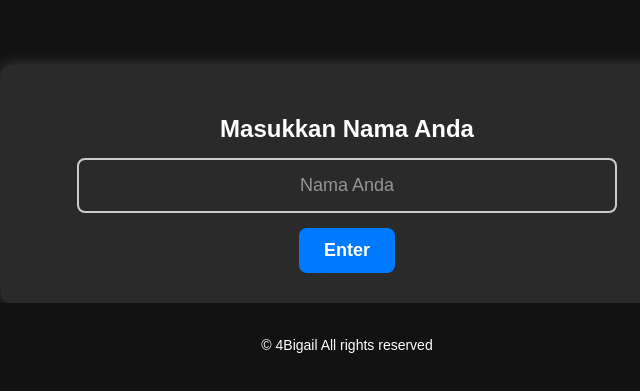
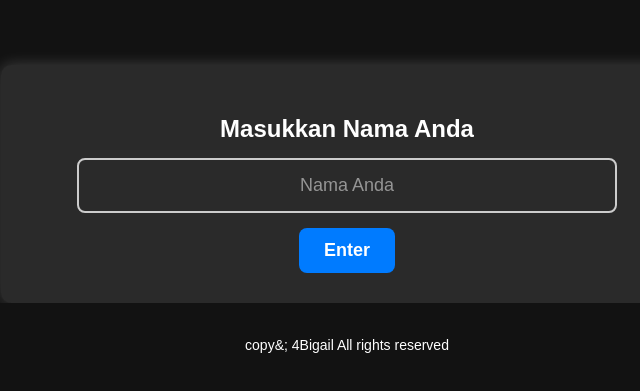
Before and after one commit to masprew/Xdantz-preset, a plain HTML site: page index.html in a window 1280 px wide. Shown: the part 125-516 px from the top of the page, 293-933 px from the left. Drawn offline with Linux system fonts and the light colour scheme.

Commit message:
index.html

```diff
--- a/index.html
+++ b/index.html
@@ -90,7 +90,7 @@
 
     <script src="script.js"></script>
     <footer>
-        <p>&copy; 4Bigail All rights reserved</p>
+        <p>copy&; 4Bigail All rights reserved</p>
     </footer>
 </body>
 </html>
```
